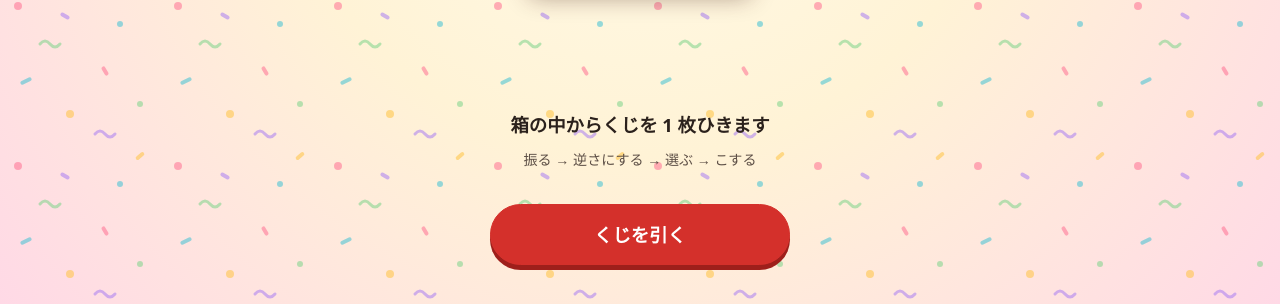
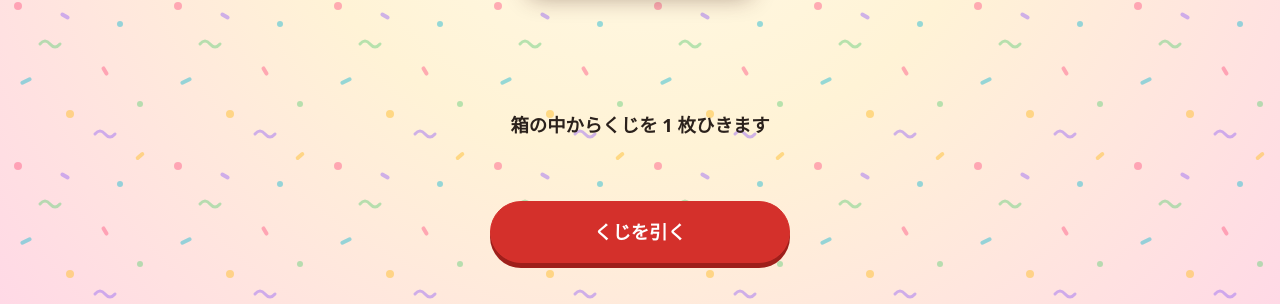
Before and after one commit to moritalous/gacha-kuji, a website built with Vite: page index.html in a window 1280 px wide. Shown: the part 496-800 px from the top of the page. Built offline with nearby package versions, Linux system fonts and the light colour scheme.

Commit message:
トップページの手順説明を削除
Co-Authored-By: Claude Opus 5.5 <noreply@anthropic.com>
Claude-Session: https://claude.ai/code/session_01SHAqpiWxwGXxtDXx817mtp

```diff
--- a/index.html
+++ b/index.html
@@ -82,7 +82,7 @@
 
       <section class="panel">
         <p class="message" id="message">箱の中からくじを 1 枚ひきます</p>
-        <p class="sub" id="sub">振る → 逆さにする → 選ぶ → こする</p>
+        <p class="sub" id="sub"></p>
         <div class="gauge" id="gauge" role="progressbar" aria-valuemin="0" aria-valuemax="100" aria-valuenow="0">
           <span id="gauge-bar"></span>
         </div>
```
